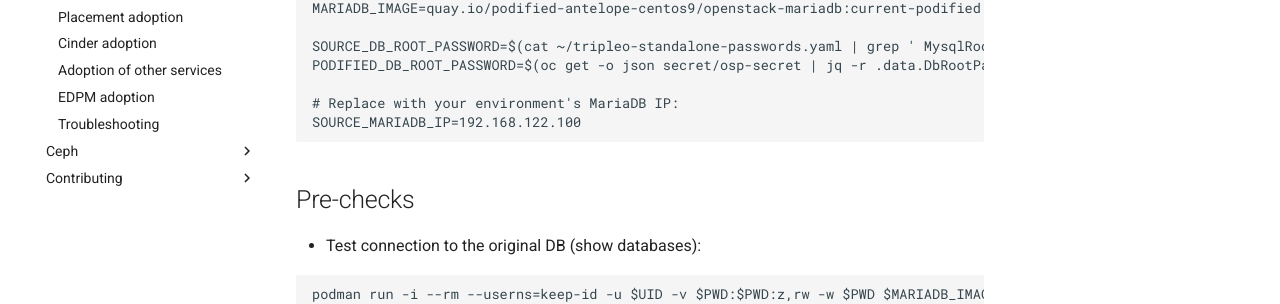
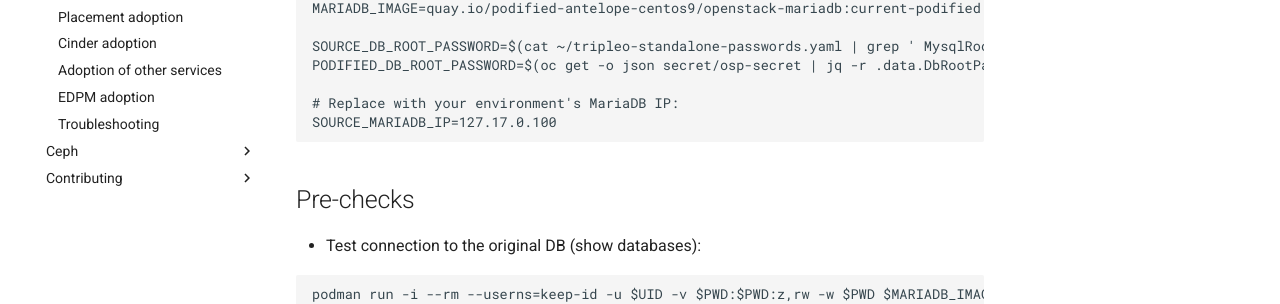
Before and after one commit to openstack-k8s-operators/data-plane-adoption, an MkDocs documentation site: the page built from docs/openstack/mariadb_copy.md, in a window 1280 px wide and 900 px high, scrolled down 642 px. Shown: the part 280-584 px from the top of the window. Built offline with MkDocs 1.6.1 and Material for MkDocs 9.7.7, drawn with Linux system fonts in a browser that asks for light colours; comment, search, counter and statistics services are not loaded; the version menu is left out; some of the changed text lies outside the part shown.

Commit message:
Fix mariaDB dev env IP in the adoption example

````diff
--- a/docs/openstack/mariadb_copy.md
+++ b/docs/openstack/mariadb_copy.md
@@ -42,7 +42,7 @@ SOURCE_DB_ROOT_PASSWORD=$(cat ~/tripleo-standalone-passwords.yaml | grep ' Mysql
 PODIFIED_DB_ROOT_PASSWORD=$(oc get -o json secret/osp-secret | jq -r .data.DbRootPassword | base64 -d)
 
 # Replace with your environment's MariaDB IP:
-SOURCE_MARIADB_IP=192.168.122.100
+SOURCE_MARIADB_IP=127.17.0.100
 ```
 
 ## Pre-checks
````
